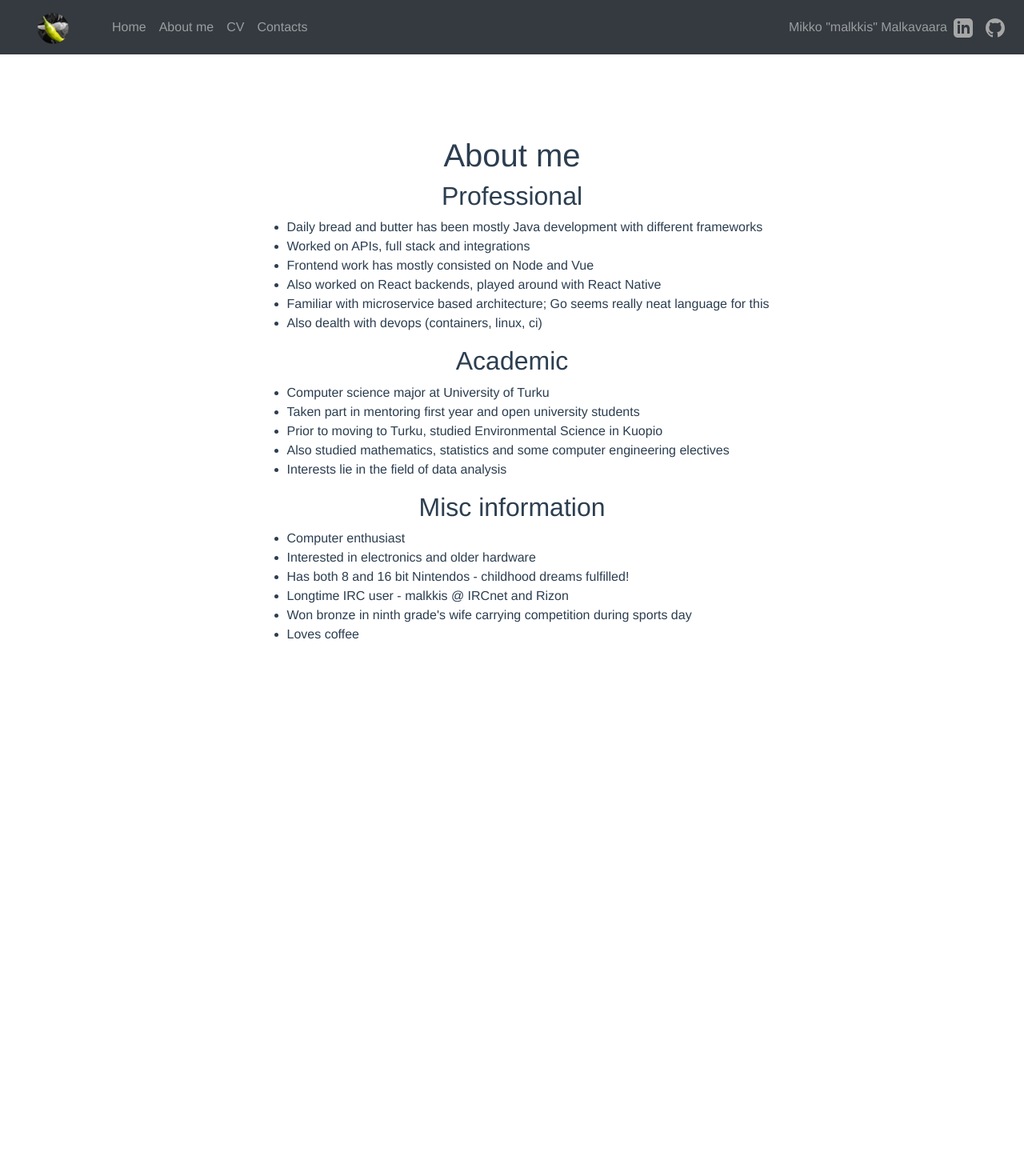
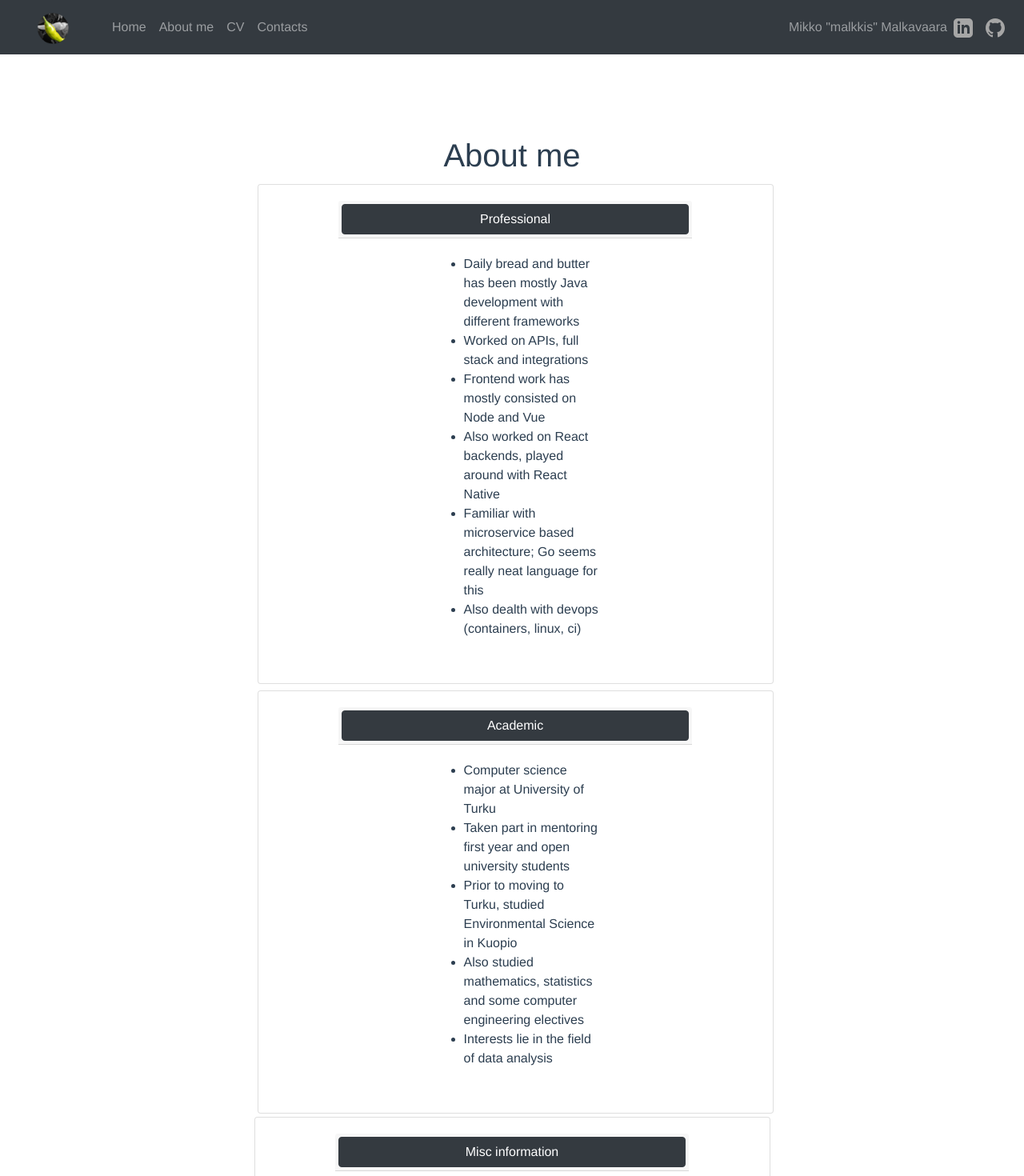
Before and after one commit to mmmalk/homepage, a Vue app: page /#/about in a window 1280 px wide. Shown: the top 1470 px of the page at 80% size. Before the commit the page ends 871 px from the top, so only its background shows below. Built offline with nearby package versions, Linux system fonts and the light colour scheme.

Commit message:
Finished About

```diff
--- a/src/components/About.vue
+++ b/src/components/About.vue
@@ -1,49 +1,108 @@
 <template>
   <div>
     <h1>About me</h1>
-        <h2>Professional</h2>
+    <div class="tablist">
+      <b-card class="m-1 w-100">
+        <b-card-header header-tag="header" class="p-1">
+          <b-button block v-b-toggle.professional variant="dark"
+            >Professional</b-button
+          >
+        </b-card-header>
+        <b-collapse
+          id="professional"
+          visible
+          accordion="my-accordion"
+          role="tabpanel"
+        >
+          <b-card-body>
             <ul class="list">
-            <li>Daily bread and butter has been mostly Java development with different frameworks</li>
+              <li>
+                Daily bread and butter has been mostly Java development with
+                different frameworks
+              </li>
               <li>Worked on APIs, full stack and integrations</li>
               <li>Frontend work has mostly consisted on Node and Vue</li>
-            <li>Also worked on React backends, played around with React Native</li>
-            <li>Familiar with microservice based architecture; Go seems really neat language for this</li>
+              <li>
+                Also worked on React backends, played around with React Native
+              </li>
+              <li>
+                Familiar with microservice based architecture; Go seems really
+                neat language for this
+              </li>
               <li>Also dealth with devops (containers, linux, ci)</li>
             </ul>
-        <h2>Academic</h2>
+          </b-card-body>
+        </b-collapse>
+      </b-card>
+
+      <b-card class="m-1 w-100">
+        <b-card-header header-tag="header" class="p-1">
+          <b-button block v-b-toggle.academic variant="dark">Academic</b-button>
+        </b-card-header>
+        <b-collapse id="academic" visible role="tabpanel">
+          <b-card-body>
             <ul class="list">
               <li>Computer science major at University of Turku</li>
-            <li>Taken part in mentoring first year and open university students</li>
-            <li>Prior to moving to Turku, studied Environmental Science in Kuopio</li>
-            <li>Also studied mathematics, statistics and some computer engineering electives</li>
+              <li>
+                Taken part in mentoring first year and open university students
+              </li>
+              <li>
+                Prior to moving to Turku, studied Environmental Science in
+                Kuopio
+              </li>
+              <li>
+                Also studied mathematics, statistics and some computer
+                engineering electives
+              </li>
               <li>Interests lie in the field of data analysis</li>
             </ul>
-        <h2>Misc information</h2>
+          </b-card-body>
+        </b-collapse>
+      </b-card>
+
+      <b-card class="m1 w-100">
+        <b-card-header header-tag="header" class="p-1">
+          <b-button block v-b-toggle.misc variant="dark"
+            >Misc information</b-button
+          >
+        </b-card-header>
+        <b-collapse id="misc" visible role="tabpanel">
+          <b-card-body>
             <ul class="list">
               <li>Computer enthusiast</li>
               <li>Interested in electronics and older hardware</li>
-            <li>Has both 8 and 16 bit Nintendos - childhood dreams fulfilled!</li>
+              <li>
+                Has both 8 and 16 bit Nintendos - childhood dreams fulfilled!
+              </li>
               <li>Longtime IRC user - malkkis @ IRCnet and Rizon</li>
-            <li>Won bronze in ninth grade's wife carrying competition during sports day</li>
+              <li>
+                Won bronze in ninth grade's wife carrying competition during
+                sports day
+              </li>
+              <li>Learning to play keyboard</li>
               <li>Loves coffee</li>
             </ul>
+          </b-card-body>
+        </b-collapse>
+      </b-card>
+    </div>
   </div>
 </template>
 
 <style scoped>
 div {
-    display:inline-block;
+  display: inline-block;
+  width: 75%;
 }
 .list {
   justify-content: center;
   text-align: left;
   display: block;
 }
-
 </style>
 
 <script>
 export default {
-    name: "About"
-}
+  name: "About",
+};
 </script>
--- a/src/components/Navbar.vue
+++ b/src/components/Navbar.vue
@@ -2,21 +2,29 @@
   <div>
     <b-navbar toggleable="lg" type="dark" variant="dark" fixed="top">
       <b-navbar-brand>
-      <img src="../../public/layermaskpepper.png" class="brand">
+        <img src="../../public/layermaskpepper.png" class="brand" />
       </b-navbar-brand>
       <b-navbar-nav>
-        <b-nav-item :to="{name:'Home'}">Home</b-nav-item>
-        <b-nav-item :to="{name: 'About'}">About me</b-nav-item>
+        <b-nav-item :to="{ name: 'Home' }">Home</b-nav-item>
+        <b-nav-item :to="{ name: 'About' }">About me</b-nav-item>
         <b-nav-item href="#">CV</b-nav-item>
         <b-nav-item href="#">Contacts</b-nav-item>
       </b-navbar-nav>
       <b-navbar-nav class="ml-auto">
         <b-nav-text>Mikko "malkkis" Malkavaara</b-nav-text>
-        <b-nav-item href="https://www.linkedin.com/in/mikko-malkavaara-856265156/">
-          <img src="../../public/iconmonstr-linkedin-3.svg" class="graphic-dark">
+        <b-nav-item
+          href="https://www.linkedin.com/in/mikko-malkavaara-856265156/"
+        >
+          <img
+            src="../../public/iconmonstr-linkedin-3.svg"
+            class="graphic-dark"
+          />
         </b-nav-item>
         <b-nav-item href="https://github.com/mmmalk/">
-          <img src="../../public/iconmonstr-github-1.svg" class="graphic-dark">
+          <img
+            src="../../public/iconmonstr-github-1.svg"
+            class="graphic-dark"
+          />
         </b-nav-item>
       </b-navbar-nav>
     </b-navbar>
@@ -25,16 +33,15 @@
 
 <style>
 .graphic-dark {
-  filter: invert(65%)
+  filter: invert(65%);
 }
 .brand {
   width: 40%;
-
 }
 </style>
 
 <script>
 export default {
-  name: "Navbar"
-}
+  name: "Navbar",
+};
 </script>
```
Lines whose indentation alone changed are shown as unchanged.
